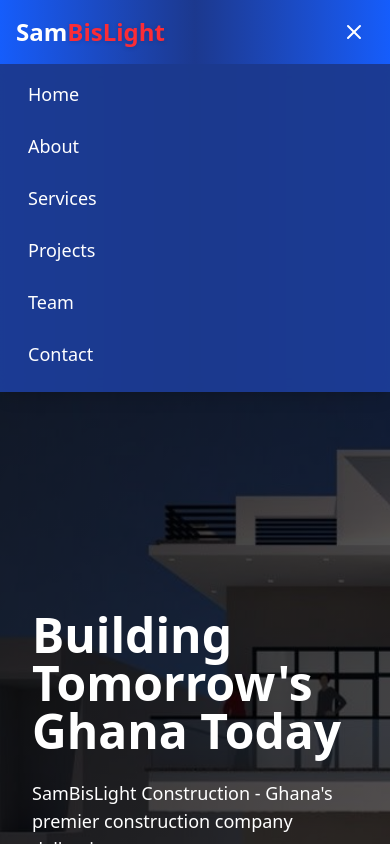
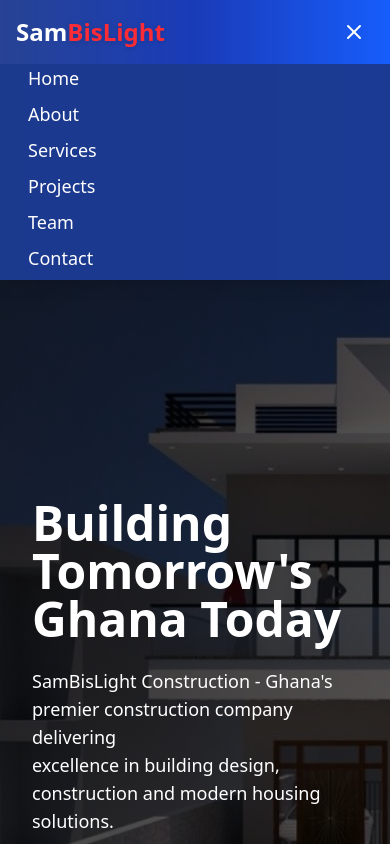
Before and after one commit to Obayaa/construction_website, a React (Vite) app: page / in a window 390 px wide. Both pictures are taken after a click on the button "Toggle menu". Shown: the top 844 px of the page. Built offline with nearby package versions, Linux system fonts and the light colour scheme.

Commit message:
style: update Navbar component styles for improved visual consistency and mobile responsiveness

```diff
--- a/src/components/Navbar.jsx
+++ b/src/components/Navbar.jsx
@@ -14,7 +14,7 @@
     ];
 
     return (
-        <nav className="w-full bg-gradient-to-r from-blue-600 via-blue-900 to-blue-600 shadow-lg sticky top-0 z-50 backdrop-blur-sm">
+        <nav className="w-full bg-gradient-to-r from-blue-900/95 via-blue-800 to-blue-600 shadow-lg sticky top-0 z-50 backdrop-blur-sm">
             <div className="max-w-7xl mx-auto px-4 sm:px-6 lg:px-8">
                 <div className="flex items-center justify-between h-16">
                     {/* Logo */}
@@ -45,7 +45,7 @@
                     <div className="md:hidden">
                         <button
                             onClick={() => setIsMenuOpen(!isMenuOpen)}
-                            className="text-white hover:text-orange-400 transition-colors duration-200 p-2"
+                            className="text-white p-2"
                             aria-label="Toggle menu"
                         >
                             {isMenuOpen ? <X size={24} /> : <Menu size={24} />}
@@ -57,12 +57,12 @@
             {/* Mobile Navigation */}
             <div className={`md:hidden transition-all duration-300 ease-in-out ${isMenuOpen ? 'max-h-96 opacity-100' : 'max-h-0 opacity-0'
                 } overflow-hidden bg-blue-900/95 backdrop-blur-sm`}>
-                <div className="px-4 pt-2 pb-4 space-y-2">
+                <div className="px-4 pb-2 space-y-2">
                     {navItems.map((item) => (
                         <a
                             key={item.href}
                             href={item.href}
-                            className="block text-white font-medium text-lg hover:text-orange-400 hover:bg-blue-800/50 px-3 py-2 rounded-md transition-all duration-200"
+                            className="block text-white font-medium text-lg hover:text-orange-400 hover:bg-blue-800/50 px-3 rounded-md transition-all duration-200"
                             onClick={() => setIsMenuOpen(false)}
                         >
                             {item.label}
```
